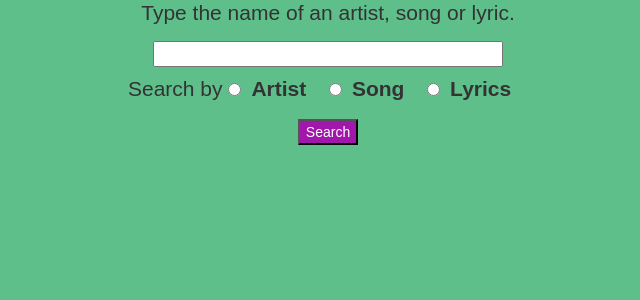
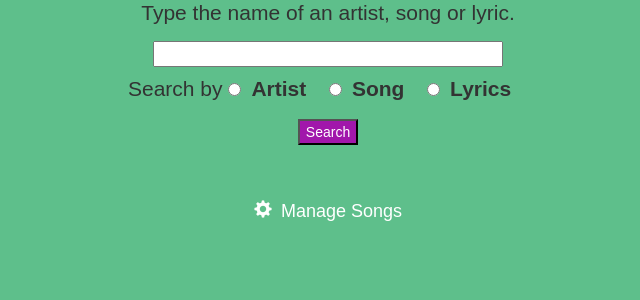
Before and after one commit to gabits/song-search, a Django app: page / in a window 1280 px wide. Shown: the part 278-578 px from the top of the page, without its empty margins (312-952 px from the left). Run offline with Django 3.2, Linux system fonts and the light colour scheme; parts of the project's set-up code (start-up, migrations or seed data) failed here and were passed over; some libraries are stand-ins or nearby versions; some web fonts are replaced.

Commit message:
Button Manage Songs added and working - redirect to manage.html page

```diff
--- a/song_search/songs/static/style.css
+++ b/song_search/songs/static/style.css
@@ -10,6 +10,10 @@ h1 {
     font-size: 6em;
     margin-top: 1.5em;
     padding: 0.3em;
+}
+
+h4 {
+    margin-top: 3em;
 }
 
 h5 {
@@ -65,3 +69,7 @@ label {
     padding-left: 0.2em;
     padding-right: 0.8em;
 }
+
+.glyphicon-cog {
+    padding-right: 0.5em;
+}
--- a/song_search/songs/templates/index.html
+++ b/song_search/songs/templates/index.html
@@ -17,6 +17,5 @@
         </p>
     <input type="submit" value="Search" id="search-btn">
 </form>
+<h4><a href="manage"><span class="glyphicon glyphicon-cog"></span>Manage Songs</a></h4>
 {% endblock %}
-</body>
-</html>
--- /dev/null
+++ b/song_search/songs/templates/manage.html
@@ -0,0 +1,5 @@
+{% extends 'base.html' %}
+
+{% block content %}
+
+{% endblock %}
--- a/song_search/songs/urls.py
+++ b/song_search/songs/urls.py
@@ -4,4 +4,5 @@ from . import views
 urlpatterns = [
     url(r'^$', views.index),
     url(r'search/', views.search_songs),
+    url(r'manage/', views.manage),
 ]
--- a/song_search/songs/views.py
+++ b/song_search/songs/views.py
@@ -47,3 +47,7 @@ def search_songs(request):
 
 def previous(request):
     return render(request, 'index.html')
+
+
+def manage(request):
+    return render(request, 'manage.html')
```
